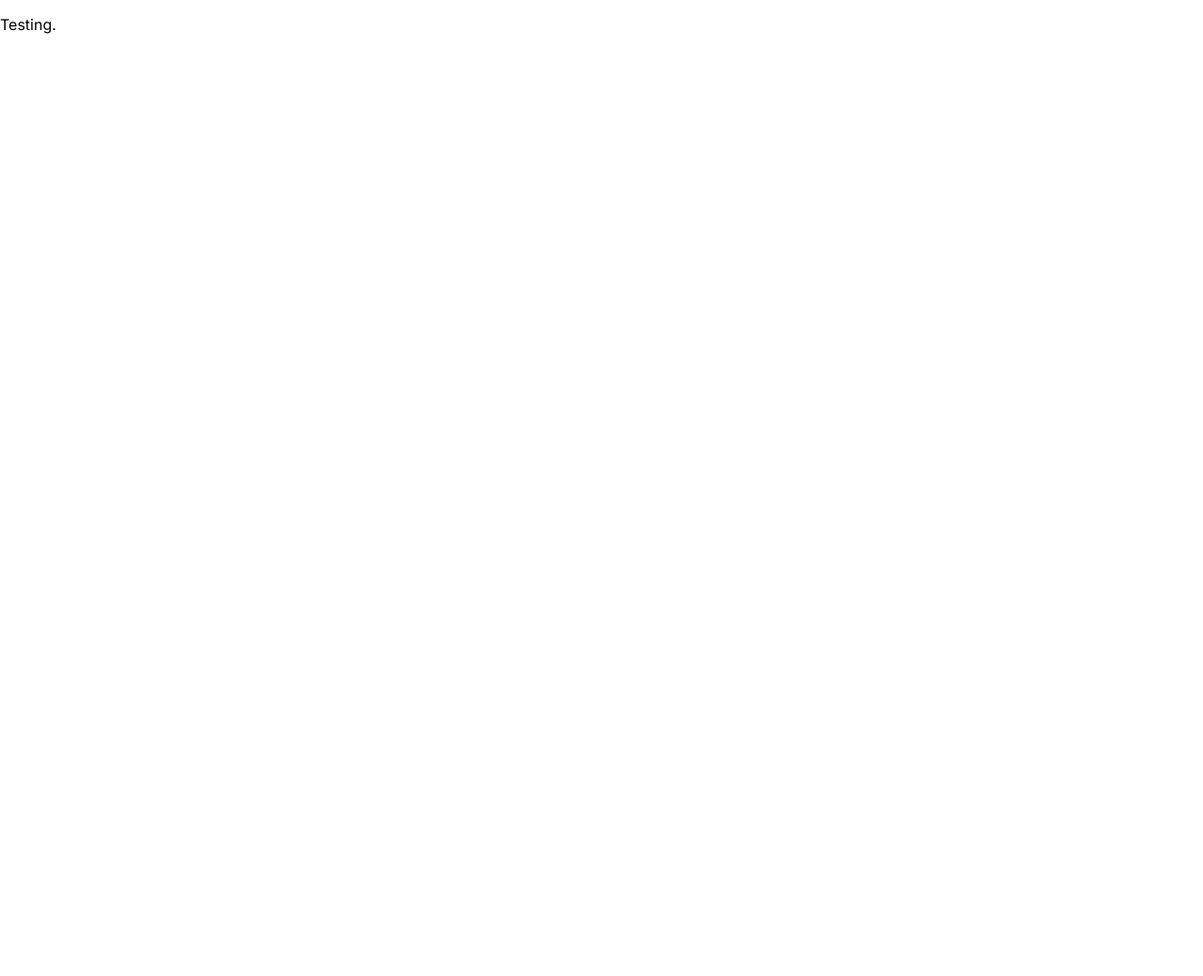
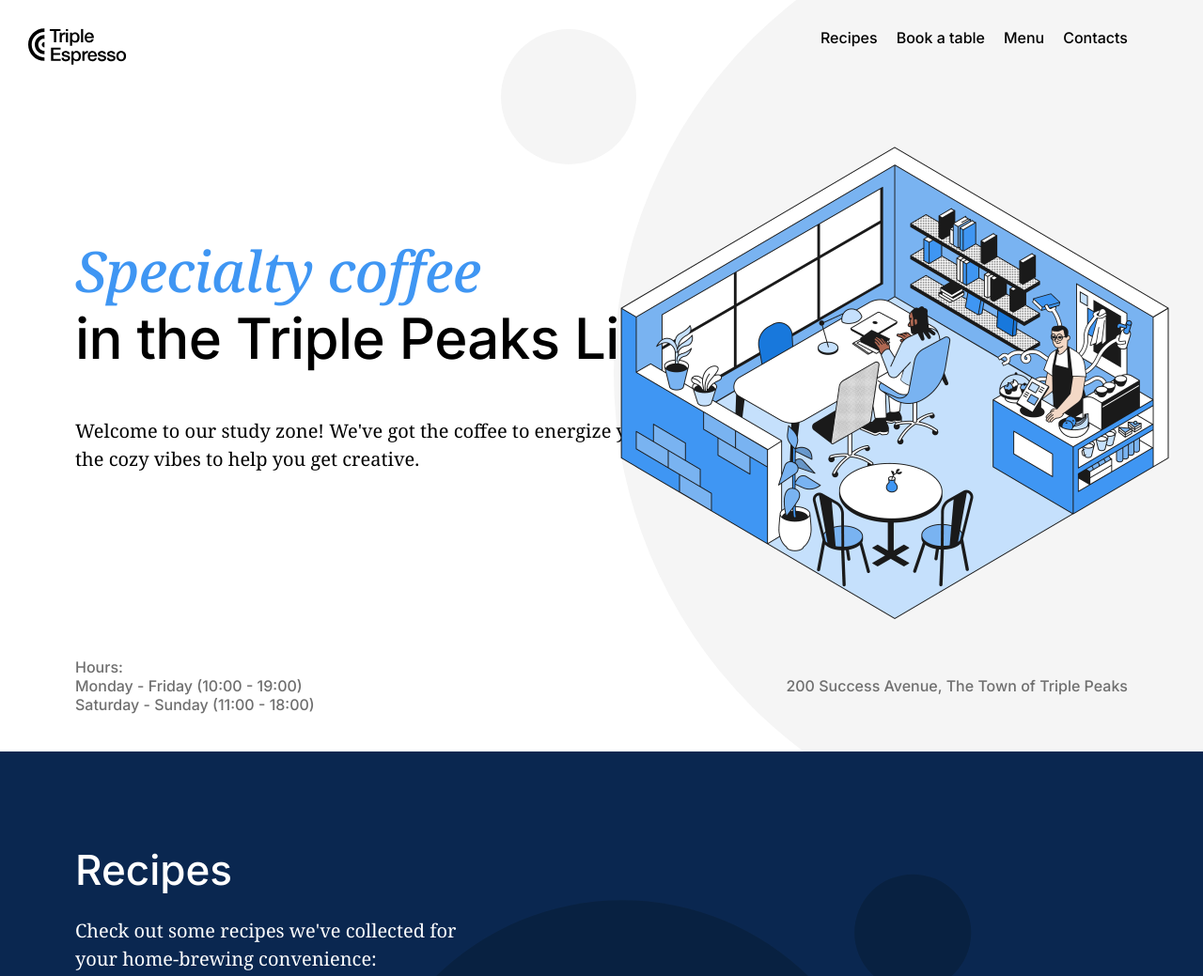
Before and after one commit to Jacob-Cozens/se_project_coffeeshop, a plain HTML site: page index.html in a window 1280 px wide. Shown: the top 1039 px of the page at 94% size. Before the commit the page ends 800 px from the top, so only its background shows below. Drawn offline with Linux system fonts and the light colour scheme.

Commit message:
Header and Recipes

```diff
--- a/index.html
+++ b/index.html
@@ -11,7 +11,7 @@
     <meta name="keywords" content="Coffee, Coding, TripleTen, Cafe" />
     <link rel="stylesheet" href="./vendor/normalize.css" />
     <link rel="stylesheet" href="pages/index.css" />
-    <link rel="shortcut icon" href="favicon_coffee_bean.ico" />
+    <link rel="shortcut icon" href="favicon.ico" />
     <link rel="preconnect" href="https://fonts.googleapis.com" />
     <link rel="preconnect" href="https://fonts.gstatic.com" crossorigin />
     <link
@@ -22,10 +22,86 @@
   </head>
   <body>
     <div class="page">
-      <p>Testing.</p>
-      <header class="header"></header>
+      <header class="header">
+        <nav class="nav">
+          <img
+            src="images/logo_coffeeshop_dark.svg"
+            alt="Coffee Shop Logo"
+            class="nav__logo"
+          />
+          <ul class="nav__links">
+            <li>
+              <a href="#recipes" class="nav__link"> Recipes </a>
+            </li>
+            <li>
+              <a href="#book-a-table" class="nav__link"> Book a table </a>
+            </li>
+            <li>
+              <a href="#menu" class="nav__link"> Menu </a>
+            </li>
+            <li>
+              <a href="#contacts" class="nav__link"> Contacts </a>
+            </li>
+          </ul>
+        </nav>
+        <h1 class="header__title">
+          <span class="header__span-accent">Specialty coffee</span>
+          in the Triple Peaks Library
+        </h1>
+        <p class="header__description">
+          Welcome to our study zone! We've got the coffee to energize you and
+          the cozy vibes to help you get creative.
+        </p>
+        <img
+          src="./images/inside_coffee_shop.png"
+          alt="A black and blue illustration of a coffee shop"
+          class="header__image"
+        />
+        <div class="header__footer">
+          <div class="header__footer_hours">
+            <p class="header__paragraph">Hours:</p>
+            <p class="header__paragraph">Monday - Friday (10:00 - 19:00)</p>
+            <p class="header__paragraph">Saturday - Sunday (11:00 - 18:00)</p>
+          </div>
+          <div class="header__footer_address">
+            <p class="header__paragraph">
+              200 Success Avenue, The Town of Triple Peaks
+            </p>
+          </div>
+        </div>
+        </div>
+      </header>
       <main class="content">
-        <section class="recipes"></section>
+        <section class="recipes" id="recipes">
+          <h2 class="recipes__title">Recipes</h2>
+          <p class="recipes__subtitle">Check out some recipes we've collected for your home-brewing convenience:</p>
+          <ul class="recipes__videos">
+            <li>
+              <iframe
+                src="https://www.youtube.com/embed/j6VlT_jUVPc?si=tVyptH_QNRv7gii8"
+                title="YouTube video player"
+                allow="accelerometer; autoplay; clipboard-write; encrypted-media; gyroscope; picture-in-picture; web-share"
+                class="recipes__iframe"
+                allowfullscreen
+              ></iframe>
+              <p class="recipes__video-caption">
+                <span>Aeropress recipe</span> ~5 min
+              </p>
+            </li>
+            <li>
+              <iframe
+                src="https://www.youtube.com/embed/st571DYYTR8?si=VFMGrhKdEwpvXJF9"
+                title="YouTube video player"
+                allow="accelerometer; autoplay; clipboard-write; encrypted-media; gyroscope; picture-in-picture; web-share"
+                class="recipes__iframe"
+                allowfullscreen
+              ></iframe>
+              <p class="recipes__video-caption">
+                <span>French press recipe</span> ~15 min
+              </p>
+            </li>
+          </ul>
+        </section>
         <section class="reservation"></section>
         <section class="menu"></section>
         <section class="about"></section>
--- a/pages/index.css
+++ b/pages/index.css
@@ -6,3 +6,167 @@
   font-size: 16px;
   line-height: 20px;
 }
+.header {
+  display: flex;
+  flex-direction: column;
+  background-color: #fff;
+  background-image: url(../images/background_header.svg);
+  background-size: cover;
+  height: 800px;
+}
+
+.header__title {
+  max-width: 729px;
+  font-family: Inter, Arial, sans-serif;
+  font-weight: 500;
+  font-size: 60px;
+  line-height: 72px;
+  letter-spacing: -0.6px;
+  margin: 183px 0 28px 80px;
+}
+
+.header__span-accent {
+  display: block;
+  font-family: "Noto Serif", "Times New Roman", serif;
+  font-style: italic;
+  font-size: 60px;
+  line-height: 72px;
+  color: #3f96f3;
+}
+
+.header__description {
+  max-width: 683px;
+  font-family: "Noto Serif", "Times New Roman", serif;
+  font-size: 20px;
+  line-height: 30px;
+  margin-left: 80px;
+}
+
+.header__image {
+  z-index: 1;
+  width: 646px;
+  height: 568px;
+  position: absolute;
+  top: 124px;
+  right: 5px;
+}
+
+.header__paragraph {
+  margin: 0;
+  font-weight: 500;
+  color: #6f6f6f;
+  z-index: 1;
+}
+
+.header__paragraph:last-child {
+  align-self: flex-end;
+}
+
+.header__footer {
+  margin-top: auto;
+  width: 100%;
+  display: flex;
+  align-items: center;
+  justify-content: space-between;
+  box-sizing: border-box;
+  font-family: Inter, Arial, sans-serif;
+  font-weight: 500;
+  font-size: 16px;
+  line-height: 20px;
+  color: #6f6f6f;
+}
+
+.header__footer_hours {
+  margin: 0 0 40px 80px;
+}
+
+.header__footer_address {
+  margin: 0 80px 40px;
+}
+
+.footer__list {
+  margin: 0 0 40px 80px;
+  list-style-type: none;
+}
+
+.nav {
+  display: flex;
+  justify-content: space-between;
+}
+
+.nav__logo {
+  width: 105px;
+  height: 39px;
+  margin: 30px 0 0 30px;
+}
+
+.nav__links {
+  display: flex;
+  column-gap: 20px;
+  list-style: none;
+  padding: 0;
+  margin: 30px 80px 0;
+  gap: 20px;
+  font-family: Inter, Arial, sans-serif;
+  font-weight: 500;
+  font-size: 16px;
+  line-height: 20px;
+}
+
+.nav__link {
+  color: #000000;
+  text-decoration: none;
+  font-weight: 500;
+}
+
+.nav__link:hover {
+  color: #d35722;
+}
+
+.recipes {
+  background-color: #0a2750;
+  background-image: url(../images/background_recipes.svg);
+  background-size: cover;
+  color: #fff;
+  display: flex;
+  flex-direction: column;
+}
+
+.recipes__title {
+  font-family: Inter, Arial, sans-serif;
+  font-weight: 500;
+  font-size: 44px;
+  line-height: 52px;
+  max-width: 580px;
+  margin: 100px 0 24px 80px;
+}
+
+.recipes__subtitle {
+  font-family: "Noto Serif", "Times New Roman", serif;
+  font-size: 20px;
+  line-height: 30px;
+  max-width: 438px;
+  margin: auto 0 80px 80px;
+}
+
+.recipes__videos {
+  display: flex;
+  gap: 40px;
+  list-style-type: none;
+  margin: 80px auto 215px;
+}
+
+.recipes__iframe {
+  border: none;
+  width: 480px;
+  height: 273px;
+}
+
+.recipes__video-caption {
+  margin: 24px 0 0 0;
+  display: flex;
+  justify-content: space-between;
+  font-weight: 500;
+  font-size: 20px;
+  line-height: 30px;
+}
```
